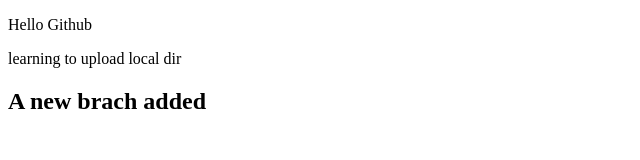
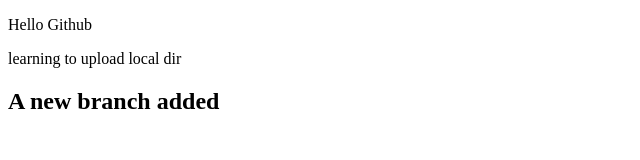
Before and after one commit to 001ryu-ryu/localrepo, a plain HTML site: page index.html in a window 1280 px wide. Shown: the full height of the page, 0-640 px from the left. Drawn offline with Linux system fonts and the light colour scheme.

Commit message:
Added a branch

```diff
--- a/index.html
+++ b/index.html
@@ -9,6 +9,6 @@
 <body>
     <p>Hello Github</p>
     <p>learning to upload local dir</p>
-    <h2>A new brach added </h2>
+    <h2>A new branch added </h2>
 </body>
 </html>
```
